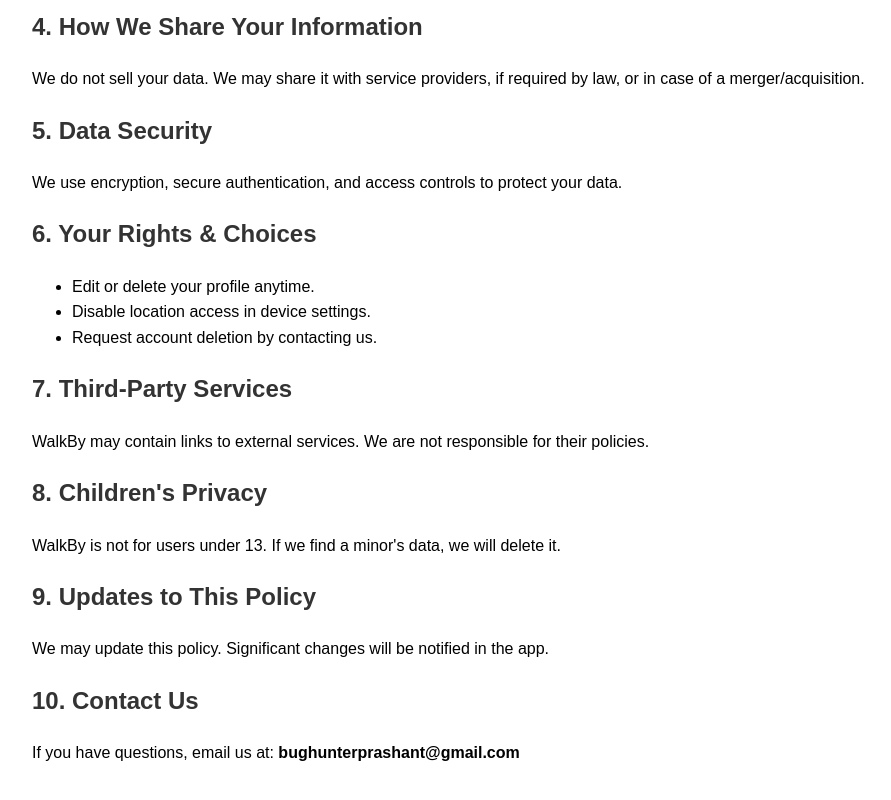
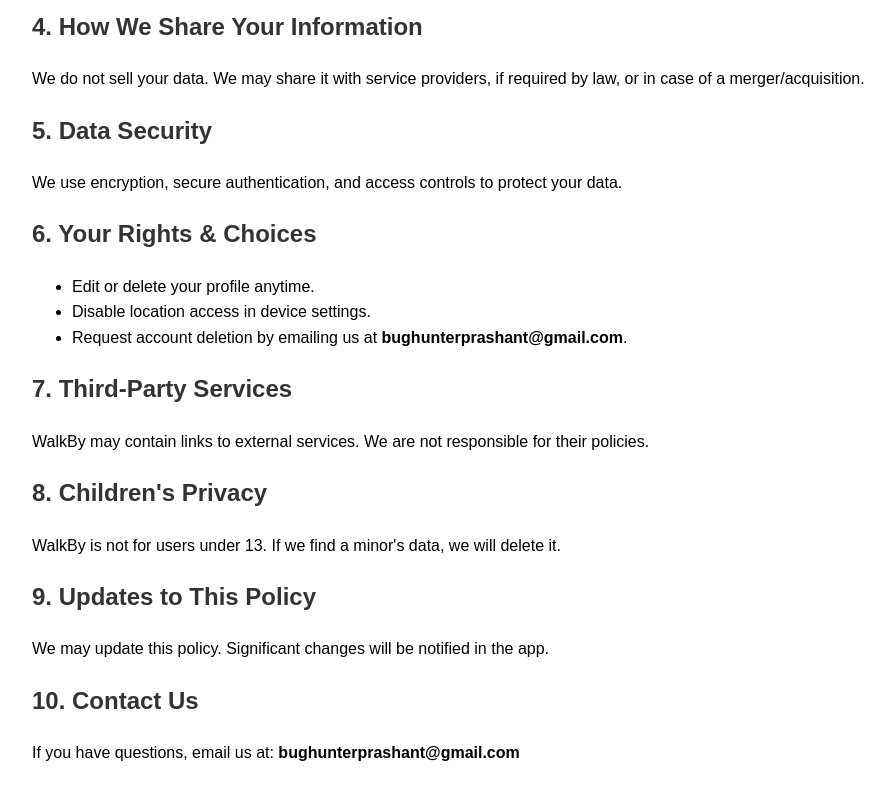
Before and after one commit to prashant-jadon/walkby-policy, a plain HTML site: page index.html in a window 1280 px wide. Shown: the part 913-1713 px from the top of the page, without its empty margins (8-899 px from the left). Drawn offline with Linux system fonts and the light colour scheme.

Commit message:
Update index.html

```diff
--- a/index.html
+++ b/index.html
@@ -57,7 +57,7 @@
     <ul>
         <li>Edit or delete your profile anytime.</li>
         <li>Disable location access in device settings.</li>
-        <li>Request account deletion by contacting us.</li>
+        <li>Request account deletion by emailing us at <strong>bughunterprashant@gmail.com</strong>.</li>
     </ul>
 
     <h2>7. Third-Party Services</h2>
```
